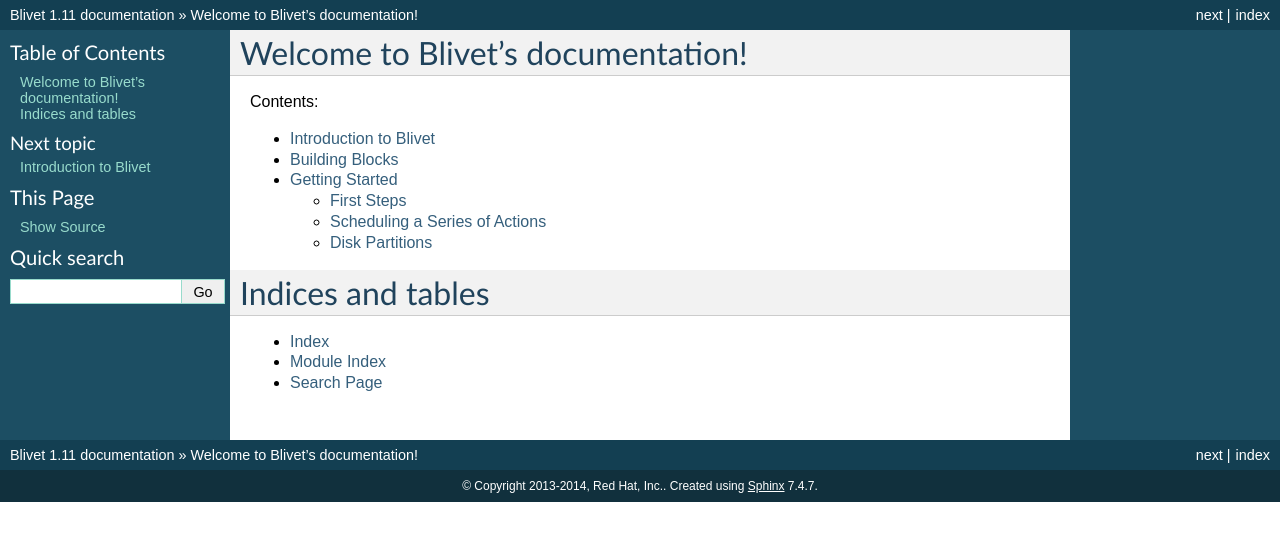
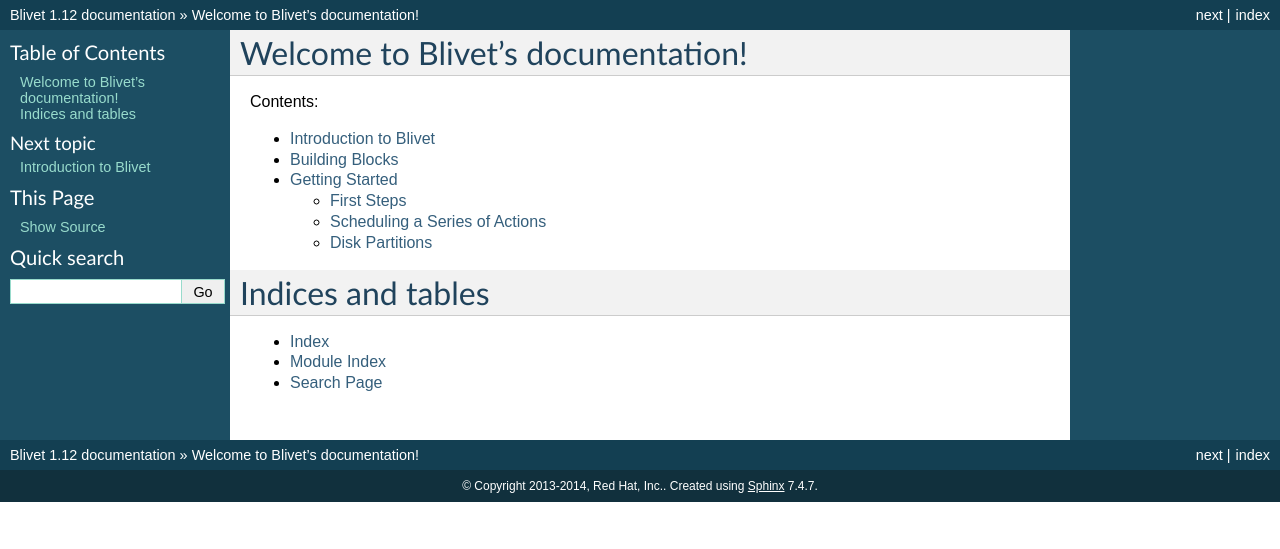
Before and after one commit to storaged-project/blivet, a Sphinx documentation site: the page built from doc/index.rst, in a window 1280 px wide. Shown: the top 549 px of the page. Built offline with Sphinx 7.4.7, drawn with Linux system fonts in a browser that asks for light colours; pages that are not in the unit, such as notebooks, are missing from menus.

Commit message:
New version: 1.12

```diff
--- a/blivet/__init__.py
+++ b/blivet/__init__.py
@@ -20,7 +20,7 @@
 #                    Vratislav Podzimek <vpodzime@redhat.com>
 #
 
-__version__ = '1.11'
+__version__ = '1.12'
 
 ##
 ## Default stub values for installer-specific stuff that gets set up in
--- a/doc/conf.py
+++ b/doc/conf.py
@@ -48,9 +48,9 @@
 # built documents.
 #
 # The short X.Y version.
-version = '1.11'
+version = '1.12'
 # The full version, including alpha/beta/rc tags.
-release = '1.11'
+release = '1.12'
 
 # The language for content autogenerated by Sphinx. Refer to documentation
 # for a list of supported languages.
--- a/setup.py
+++ b/setup.py
@@ -32,7 +32,7 @@
     api_doc_files = rst_files + ["doc/conf.py"]
     data_files.append(("docs/blivet", api_doc_files))
 
-setup(name='blivet', version='1.11',
+setup(name='blivet', version='1.12',
       description='Python module for system storage configuration',
       author='David Lehman', author_email='dlehman@redhat.com',
       url='http://fedoraproject.org/wiki/blivet',
```
Also changed, not shown: 2 other files.
